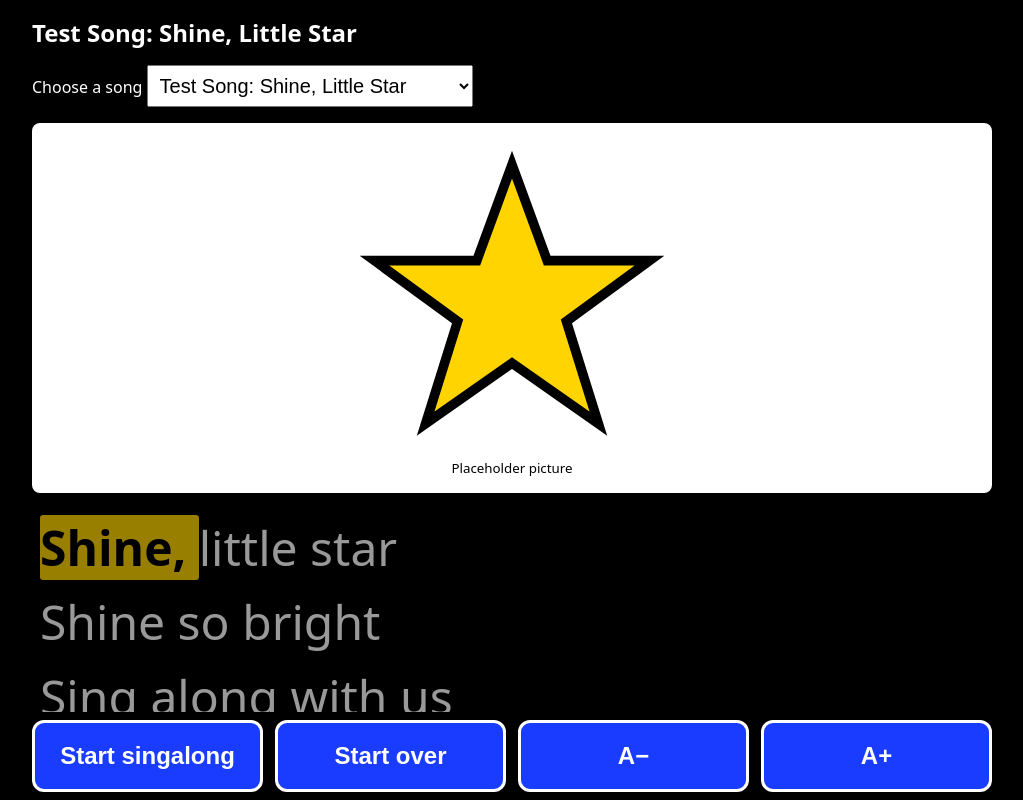
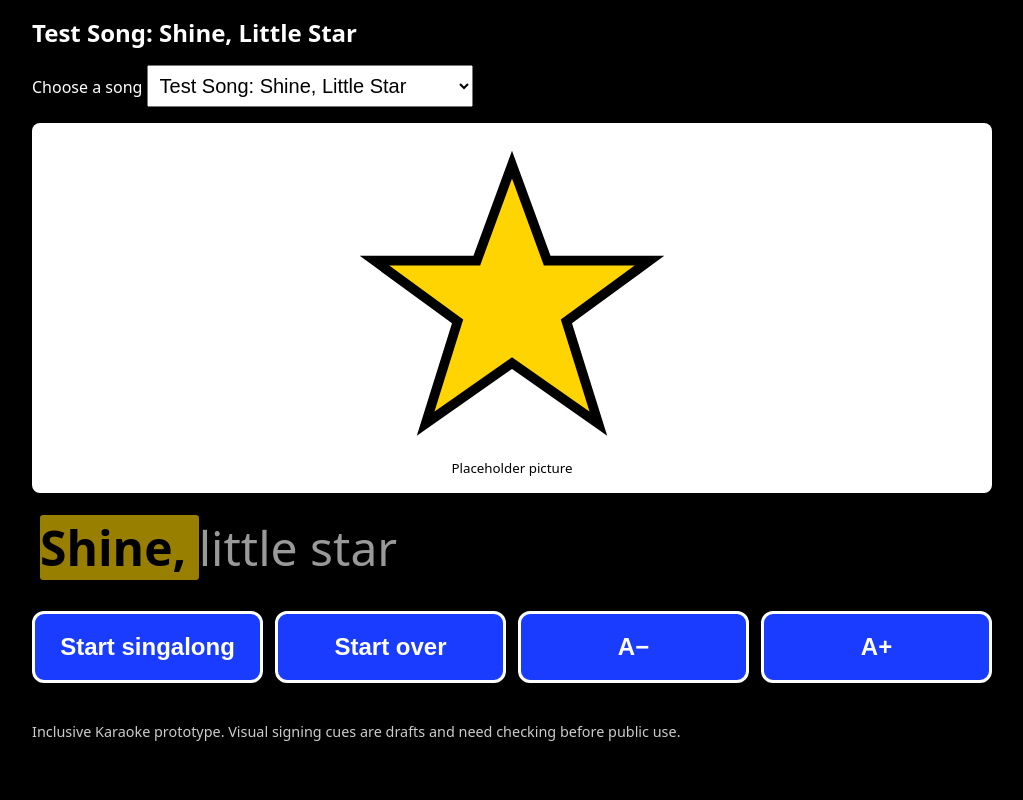
Before and after one commit to ray-seal/Inclusive-Karaoke, a Next.js app: page /sing in a window 1280 px wide. Shown: the top 800 px of the page, without its empty margins (128-1151 px from the left). Built offline with nearby package versions, Linux system fonts and the light colour scheme.

Commit message:
Update LyricsDisplay.tsx

```diff
--- a/src/components/LyricsDisplay.tsx
+++ b/src/components/LyricsDisplay.tsx
@@ -1,26 +1,38 @@
+
 import type { LyricLine } from "@/lib/types";
 import { activeLineIndex, activeWordIndex } from "@/lib/sync";
 
-export function LyricsDisplay({ lines, time }: { lines: LyricLine[]; time: number }) {
+export function LyricsDisplay({
+  lines,
+  time,
+}: {
+  lines: LyricLine[];
+  time: number;
+}) {
   const current = activeLineIndex(lines, time);
+  const line = current >= 0 ? lines[current] : undefined;
+  const wi = line ? activeWordIndex(line, time) : -1;
+
   return (
     <div className="lyrics" aria-live="off">
-      {lines.map((line, i) => {
-        const isActive = i === current;
-        const wi = isActive ? activeWordIndex(line, time) : -1;
-        return (
-         <p
-  key={i}
-  className={isActive && !line.words ? "line active" : "line"}
-  aria-current={isActive ? "true" : undefined}
->           {line.words
-              ? line.words.map((w, j) => (
-                  <span key={j} className={j === wi ? "word sung" : "word"}>{w.text} </span>
-                ))
-              : line.text}
-          </p>
-        );
-      })}
+      {line && (
+        <p
+          key={current}
+          className={!line.words ? "line active" : "line"}
+          aria-current="true"
+        >
+          {line.words
+            ? line.words.map((w, j) => (
+                <span
+                  key={j}
+                  className={j === wi ? "word sung" : "word"}
+                >
+                  {w.text}{" "}
+                </span>
+              ))
+            : line.text}
+        </p>
+      )}
     </div>
   );
 }
```
